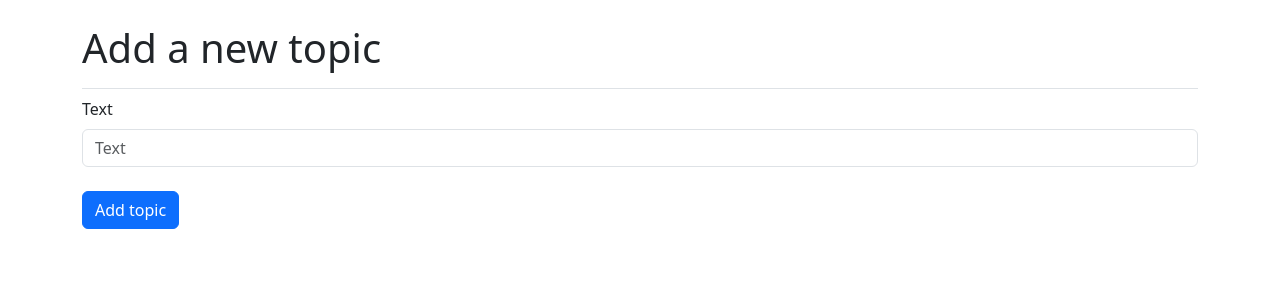
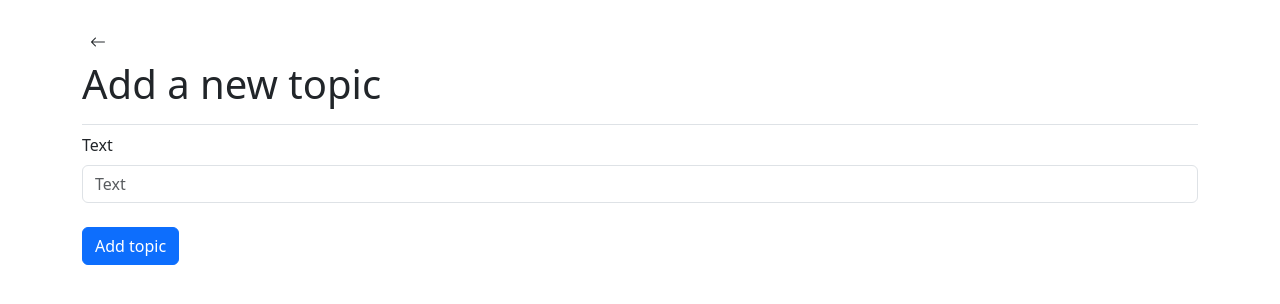
Before and after one commit to Jabyrd3sk/Learning_Log, a Django app: page /new_topic/ in a window 1280 px wide. Shown: the part 58-362 px from the top of the page. Run offline with Django 5.2, Linux system fonts and the light colour scheme; the visitor is signed in with stand-in values (Sample User, id 1); some libraries are stand-ins or nearby versions.

Commit message:
Added back button with bootstrap icons

```diff
--- a/learning_logs/templates/learning_logs/base.html
+++ b/learning_logs/templates/learning_logs/base.html
@@ -3,6 +3,8 @@
   <head>
     <meta charset="utf-8">
     <meta name="viewport" content="width=device-width", initial-scale="1">
+    <!-- Other head content, meta tags, title, etc. -->
+    <link rel="stylesheet" href="https://cdn.jsdelivr.net/npm/bootstrap-icons@1.10.3/font/bootstrap-icons.css">
     <title>Learning Log</title>
 
     {% load django_bootstrap5 %}
--- a/learning_logs/templates/learning_logs/new_entry.html
+++ b/learning_logs/templates/learning_logs/new_entry.html
@@ -4,7 +4,9 @@
 {% block page_header %}
 
   <a href="{% url 'learning_logs:topic' topic.id %}"
-      class="btn text-dark" ><h1>{{ topic }}</h1></a>
+  class="bi bi-arrow-left btn btn-outline-light btn-md ps-2 border-0 text-start text-dark" ></a>
+
+  <h1>{{ topic }}</h1>
 {% endblock page_header %}
 
 {% block content %}
--- a/learning_logs/templates/learning_logs/new_topic.html
+++ b/learning_logs/templates/learning_logs/new_topic.html
@@ -3,7 +3,10 @@
 
 
 {% block page_header %}
-  <h1>Add a new topic</h1>
+<a href="{% url 'learning_logs:topics' %}"
+  class="bi bi-arrow-left btn btn-outline-light btn-md ps-2 border-0 text-start text-dark" ></a>
+
+<h1>Add a new topic</h1>
 {% endblock page_header %}
 
 {% block content %}
--- a/learning_logs/templates/learning_logs/topic.html
+++ b/learning_logs/templates/learning_logs/topic.html
@@ -2,7 +2,10 @@
 {% load django_bootstrap5 %}
 
 {% block page_header %}
-  <h1>{{ topic.text }}</h1>
+<a href="{% url 'learning_logs:topics' %}"
+  class="bi bi-arrow-left btn btn-outline-light btn-md ps-2 border-0 text-start text-dark" ></a>
+
+<h1>{{ topic.text }}</h1>
 {% endblock page_header %}
 
 {% block content %}
--- a/learning_logs/templates/learning_logs/topics.html
+++ b/learning_logs/templates/learning_logs/topics.html
@@ -3,7 +3,10 @@
 
 {% block page_header %}
 
- <h1>Topics</h1>
+<a href="{% url 'learning_logs:index' %}"
+  class="bi bi-arrow-left btn btn-outline-light btn-md ps-2 border-0 text-start text-dark" ></a>
+  <h1>Topics</h1>
+</div>
 {% endblock page_header %}
 
 {% block content %}
```
Also changed, not shown: learning_logs/templates/learning_logs/edit_entry.html (+5 -2 lines).
